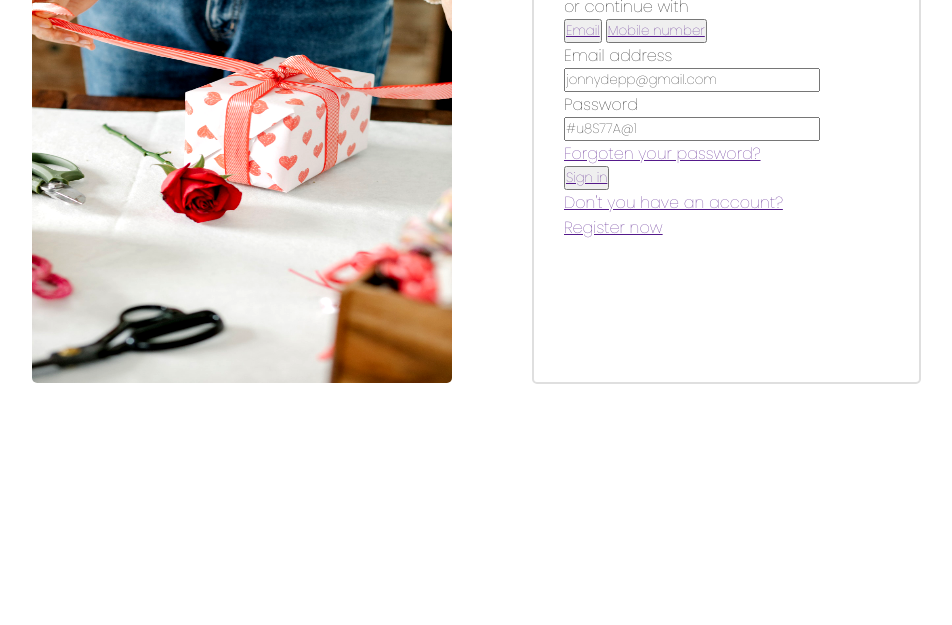
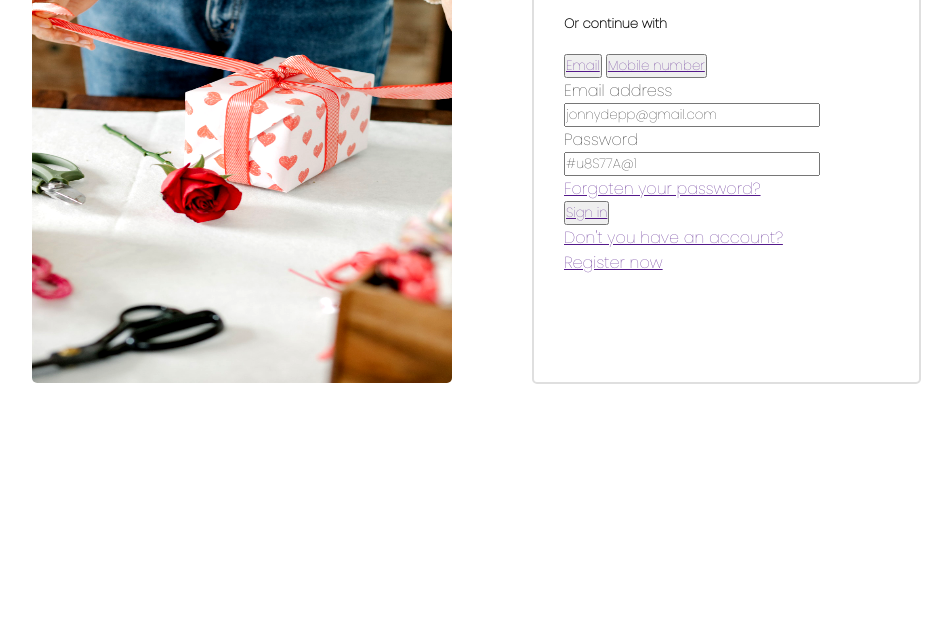
Before and after one commit to LeonelBarchetta/Sign-in-page-design, a plain HTML site: page index.html in a window 1280 px wide. Shown: the part 175-800 px from the top of the page, without its empty margins (53-1005 px from the left). Drawn offline with Linux system fonts and the light colour scheme.

Commit message:
hice modificaciones con en el texto

```diff
--- a/estilo.css
+++ b/estilo.css
@@ -38,7 +38,7 @@ h1{
     text-align: center;
     font-size: 20px;
     color: black;
-    font-weight: 400;
+    font-weight: bolder;
     margin-bottom: 20px;
 }
 
@@ -76,3 +76,11 @@ img{
     height: 24px;
 
 }
+.continue{
+    font-size: 13px;
+    margin-top: 20px;
+    margin-bottom: 20px;
+    font-weight: bolder;
+
+
+}
--- a/index.html
+++ b/index.html
@@ -34,8 +34,8 @@
                         <img src="iconomac.svg" alt="mac">
                     </button>
                 </div>
-                <p>
-                    or continue with
+                <p class="continue">
+                    Or continue with
                 </p>
                 <div>
                     <button>
```
